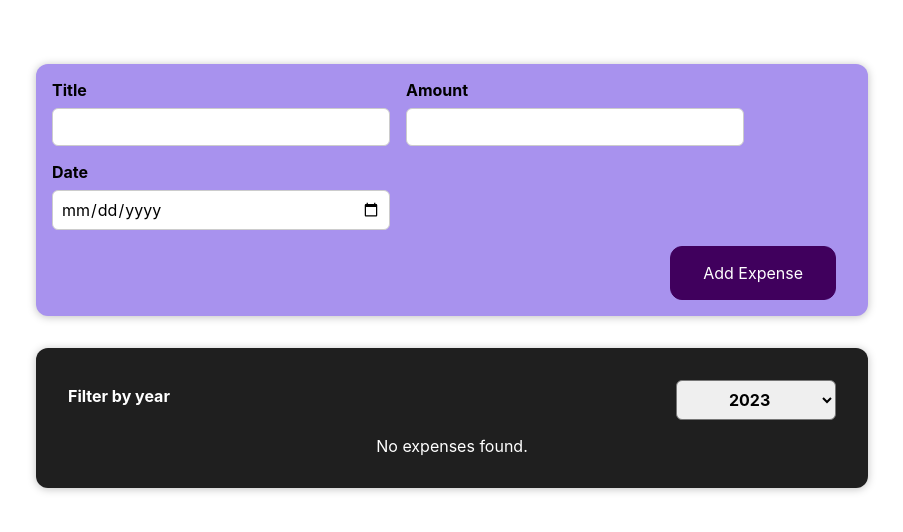
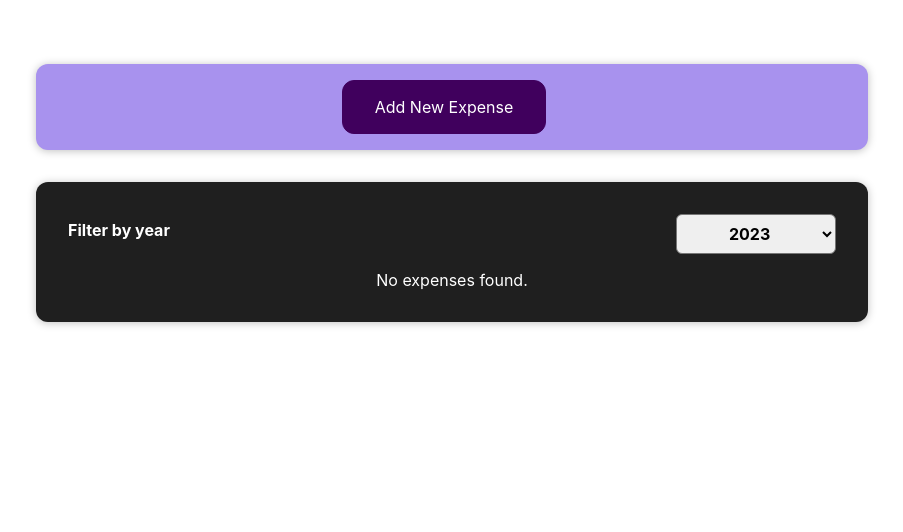
Before and after one commit to oskarpadu/expenses-ITA24-0.2, a React (Vite) app in the folder 2expens/: page / in a window 1280 px wide. Shown: the top 532 px of the page, without its empty margins (188-1091 px from the left). Built offline with nearby package versions, Linux system fonts and the light colour scheme.

Commit message:
Andmete sisestusvormi näitamine ja peitmine

```diff
--- a/2expens/src/components/NewExpense/ExpenseFrom.jsx
+++ b/2expens/src/components/NewExpense/ExpenseFrom.jsx
@@ -43,6 +43,8 @@ const ExpenseForm = (props) => {
             enteredPrice: '',
             enteredDate: ''
         });
+
+        setUserInput({ enteredTitle: '', enteredPrice: '', enteredDate: '' });
     };
 
 
@@ -63,6 +65,7 @@ const ExpenseForm = (props) => {
                 </div>
             </div>
             <div className='new-expense__actions'>
+                <button type='button' onClick={props.onCancel}>Cancel</button>
                 <button type='submit'>Add Expense</button>
             </div>
         </form>
--- a/2expens/src/components/NewExpense/NewExpense.jsx
+++ b/2expens/src/components/NewExpense/NewExpense.jsx
@@ -1,7 +1,10 @@
+import { useState } from 'react';
 import ExpenseForm from "./ExpenseFrom";
 import './NewExpense.css';
 
 const NewExpense = (props) => {
+
+    const [isEditing, setIsEditing] = useState(false);
 
     const saveExpenseDataHandler = (enteredExpenseData) => {
         const expenseData = {
@@ -11,9 +14,22 @@ const NewExpense = (props) => {
         props.onAddExpense(expenseData);
     };
 
+    const startEditingHandler = () => setIsEditing(true);
+    const stopEditingHandler = () => setIsEditing(false);
+
     return (
+
+
+
         <div className="new-expense">
-            <ExpenseForm onSaveExpenseData={saveExpenseDataHandler} />
+            {!isEditing && (
+                <button onClick={startEditingHandler}>Add New Expense</button>
+            )}
+
+
+            {isEditing && (
+                <ExpenseForm onSaveExpenseData={saveExpenseDataHandler} onCancel={stopEditingHandler} />
+            )}
         </div>
     );
 };
```
